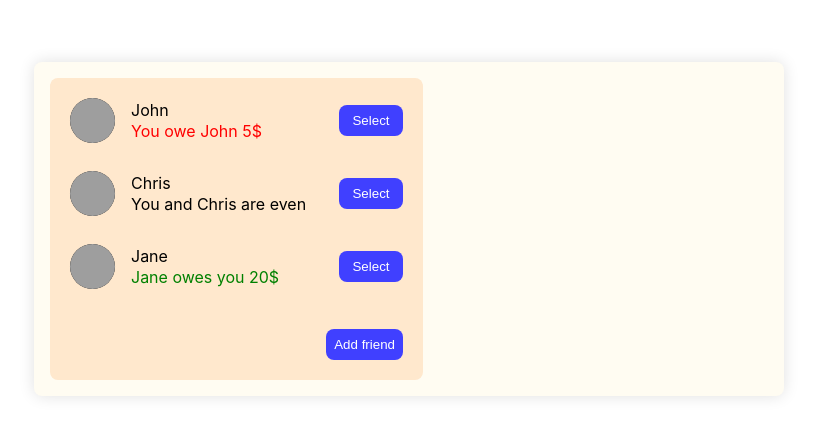
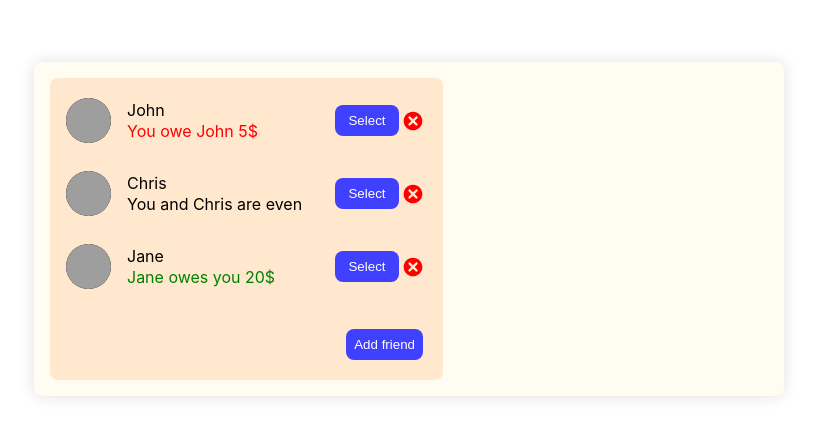
Before and after one commit to pawelpiotrowski38/splitting-bill-app, a React (Create React App) app: page / in a window 1280 px wide. Shown: the part 171-608 px from the top of the page, without its empty margins (231-1048 px from the left). Built offline with nearby package versions, Linux system fonts and the light colour scheme; grey boxes are pictures that could not be loaded.

Commit message:
Add removing friend functionality

```diff
--- a/package.json
+++ b/package.json
@@ -8,6 +8,7 @@
     "@testing-library/user-event": "^13.5.0",
     "react": "^18.2.0",
     "react-dom": "^18.2.0",
+    "react-icons": "^4.11.0",
     "react-scripts": "5.0.1",
     "web-vitals": "^2.1.4"
   },
--- a/src/components/App.js
+++ b/src/components/App.js
@@ -43,9 +43,24 @@ function App() {
         setFriends(prevFriends => [...prevFriends, newFriend]);
     }
 
+    const handleFriendRemove = function(id) {
+        setFriends((prevFriends) =>
+            prevFriends.filter((friend) => friend.id !== id)
+        );
+        if (activeFriend && id === activeFriend.id) {
+            setActiveFriend(null);
+        }
+    }
+
     return (
         <main className="main">
-            <FriendsList friends={friends} activeFriend={activeFriend} onChangeActiveFriend={handleChangeActiveFriend} onFriendAdd={handleFriendAdd}/>
+            <FriendsList
+                friends={friends}
+                activeFriend={activeFriend}
+                onChangeActiveFriend={handleChangeActiveFriend}
+                onFriendAdd={handleFriendAdd}
+                onFriendRemove={handleFriendRemove}
+            />
             {activeFriend ? (
                 <BillPanel activeFriend={activeFriend} onChangeBalance={handleChangeBalance} />
             ) : (
--- a/src/components/Friend.js
+++ b/src/components/Friend.js
@@ -1,4 +1,6 @@
-export default function Friend({friend, activeFriend, onChangeActiveFriend}) {
+import { TiDelete } from "react-icons/ti";
+
+export default function Friend({friend, activeFriend, onChangeActiveFriend, onFriendRemove}) {
     return (
         <div className={`friend ${friend.id === activeFriend?.id ? 'friend--active' : ''}`}>
             <div className="friend-avatar">
@@ -24,13 +26,14 @@ export default function Friend({friend, activeFriend, onChangeActiveFriend}) {
                     </p>
                 )}
             </div>
-            <div className="friend-button">
+            <div className="friend-buttons">
                 <button
                     className="btn"
                     onClick={() => onChangeActiveFriend(friend)}
                 >
                     {friend.id === activeFriend?.id ? 'Close' : 'Select'}
                 </button>
+                <TiDelete className='friend-remove-icon' onClick={() => onFriendRemove(friend.id)} />
             </div>
         </div>
     )
--- a/src/components/FriendsList.js
+++ b/src/components/FriendsList.js
@@ -2,7 +2,7 @@ import { useState } from "react";
 import AddFriend from "./AddFriend";
 import Friend from "./Friend";
 
-export default function FriendsList({friends, activeFriend, onChangeActiveFriend, onFriendAdd}) {
+export default function FriendsList({friends, activeFriend, onChangeActiveFriend, onFriendAdd, onFriendRemove}) {
     const [isAddOpen, setIsAddOpen] = useState(false);
 
     const handleAddOpen = function() {
@@ -13,7 +13,13 @@ export default function FriendsList({friends, activeFriend, onChangeActiveFriend
         <section className="friends-list">
             <div className="friends-list__list">
                 {friends.map(friend => (
-                    <Friend key={friend.id} friend={friend} activeFriend={activeFriend} onChangeActiveFriend={onChangeActiveFriend}/>
+                    <Friend
+                        key={friend.id}
+                        friend={friend}
+                        activeFriend={activeFriend}
+                        onChangeActiveFriend={onChangeActiveFriend}
+                        onFriendRemove={onFriendRemove}
+                    />
                 ))}
             </div>
             <div className="friends-list__button">
--- a/src/styles.css
+++ b/src/styles.css
@@ -36,7 +36,7 @@
     display: flex;
     justify-content: flex-start;
     align-items: center;
-    padding: 0.5rem;
+    padding: 0.5rem 0.25rem;
     border-radius: 0.5rem;
     transition: all 0.2s ease-in-out;
 }
@@ -80,6 +80,23 @@
 
 .friend-balance--green {
     color: green;
+}
+
+.friend-buttons {
+    display: flex;
+    justify-content: space-between;
+    align-items: center;
+}
+
+.friend-remove-icon {
+    color: red;
+    font-size: 1.75rem;
+    cursor: pointer;
+    transition: all 0.2s ease-in-out;
+}
+
+.friend-remove-icon:hover {
+    scale: 1.1;
 }
 
 .bill-panel {
```
Also changed, not shown: 1 other file (tests, documents, lock files or other folders).
